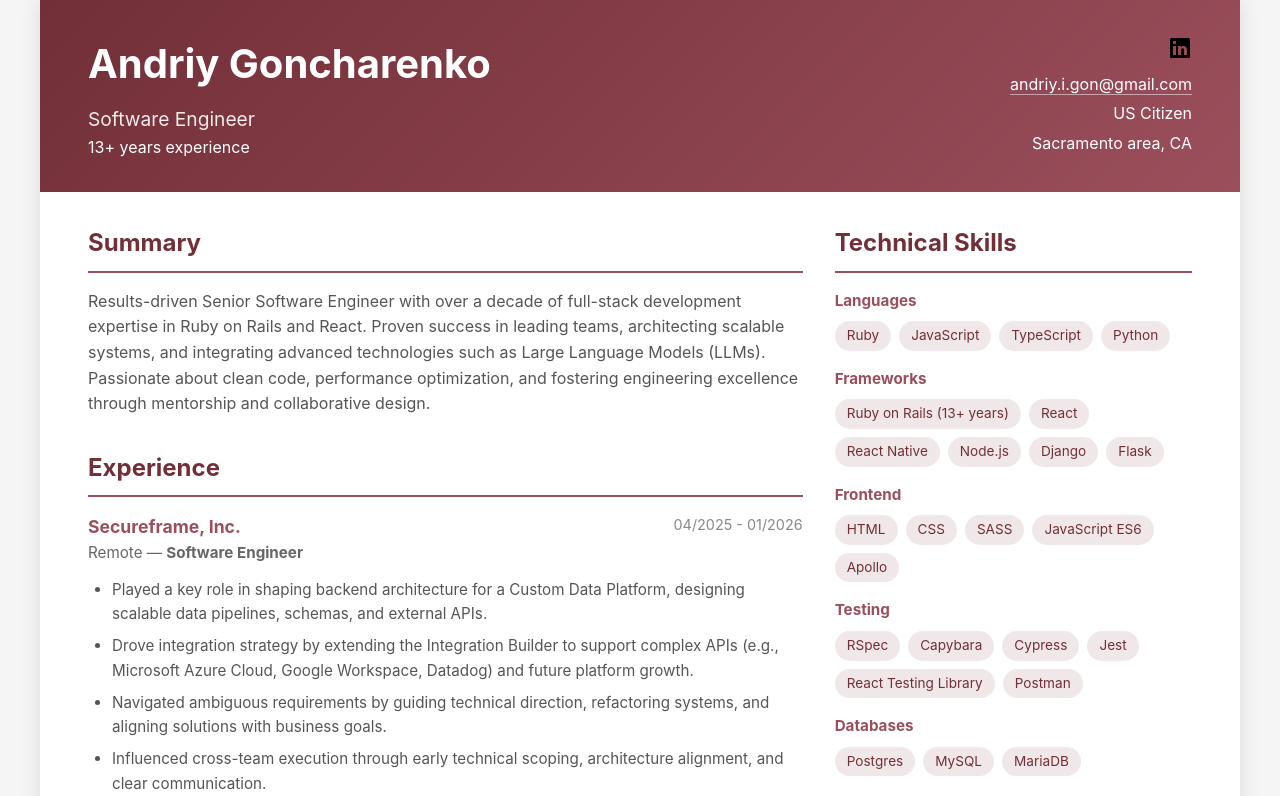
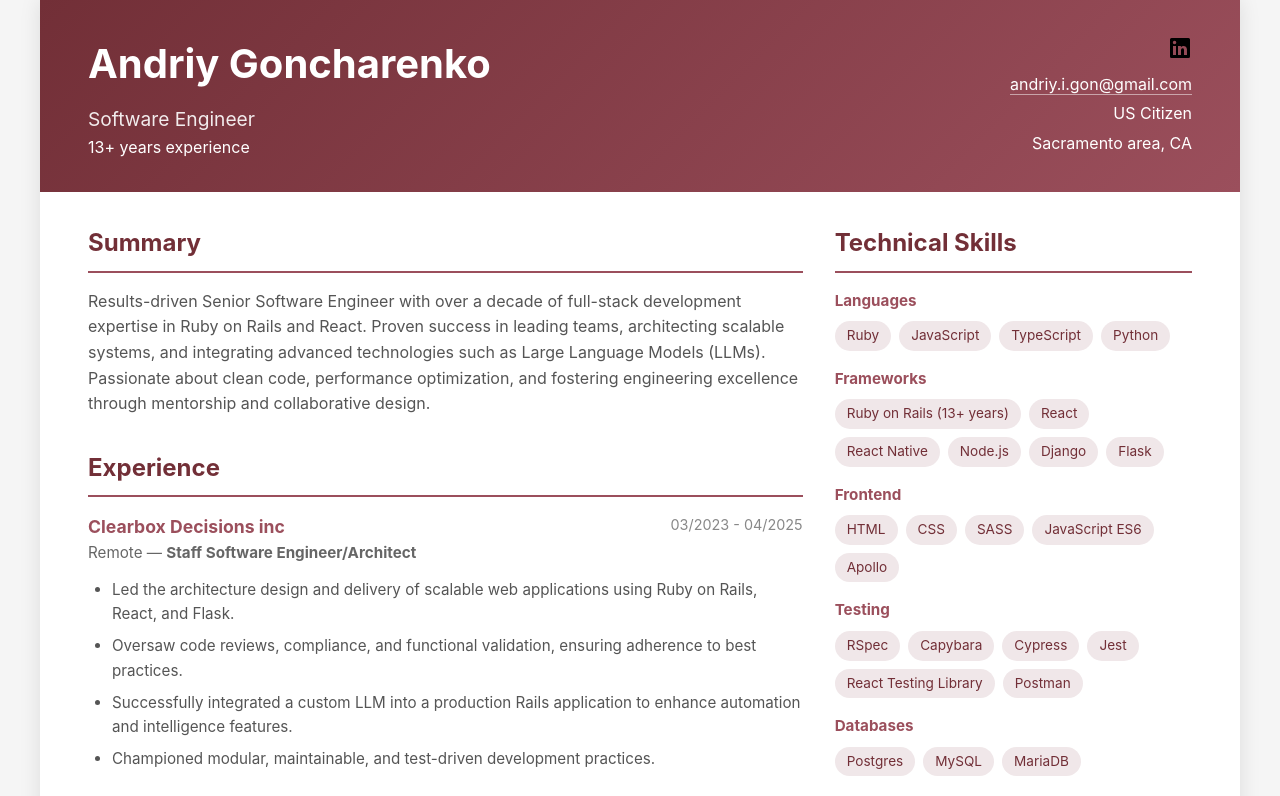
Before and after one commit to AGoncharenko/portfolio, a React (Vite) app: page / in a window 1280 px wide. Shown: the top 796 px of the page. Built offline with nearby package versions, Linux system fonts and the light colour scheme.

Commit message:
fix: add GA4

```diff
--- a/index.html
+++ b/index.html
@@ -5,6 +5,14 @@
     <link rel="icon" type="image/svg+xml" href="/AG_ruby_style_logo.svg" />
     <meta name="viewport" content="width=device-width, initial-scale=1.0" />
     <title>resume-app</title>
+    <!-- Google Analytics -->
+    <script async src="https://www.googletagmanager.com/gtag/js?id=G-E3XGDKVZKL"></script>
+    <script>
+      window.dataLayer = window.dataLayer || [];
+      function gtag(){dataLayer.push(arguments);}
+      gtag('js', new Date());
+      gtag('config', 'G-E3XGDKVZKL');
+    </script>
   </head>
   <body>
     <div id="root"></div>
--- a/src/components/Experience.jsx
+++ b/src/components/Experience.jsx
@@ -1,17 +1,4 @@
 const experiences = [
-  {
-    company: "Secureframe, Inc.",
-    location: "Remote",
-    title: "Software Engineer",
-    period: "04/2025 - 01/2026",
-    highlights: [
-      "Played a key role in shaping backend architecture for a Custom Data Platform, designing scalable data pipelines, schemas, and external APIs.",
-      "Drove integration strategy by extending the Integration Builder to support complex APIs (e.g., Microsoft Azure Cloud, Google Workspace, Datadog) and future platform growth.",
-      "Navigated ambiguous requirements by guiding technical direction, refactoring systems, and aligning solutions with business goals.",
-      "Influenced cross-team execution through early technical scoping, architecture alignment, and clear communication.",
-      "Improved platform reliability and developer velocity by addressing technical debt, promoting reusable patterns, and mentoring teammates."
-    ],
-  },
   {
     company: "Clearbox Decisions inc",
     location: "Remote",
```
Also changed, not shown: 3 other files (tests, documents, lock files or other folders).
